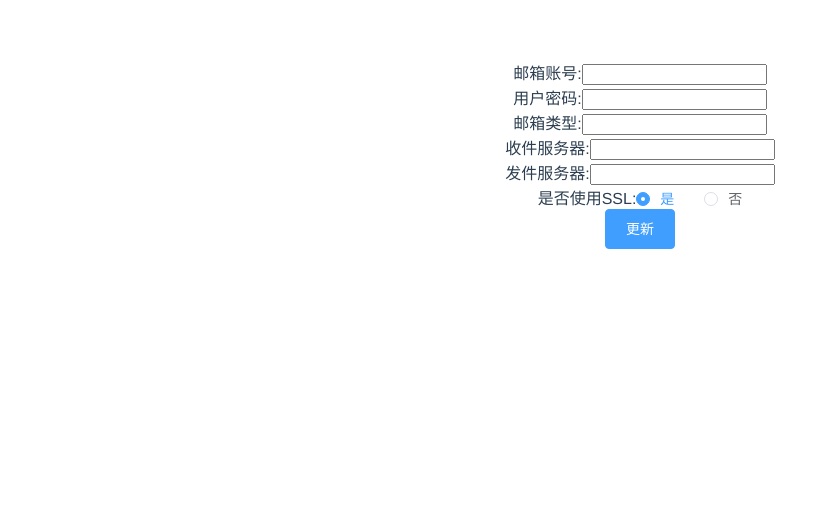
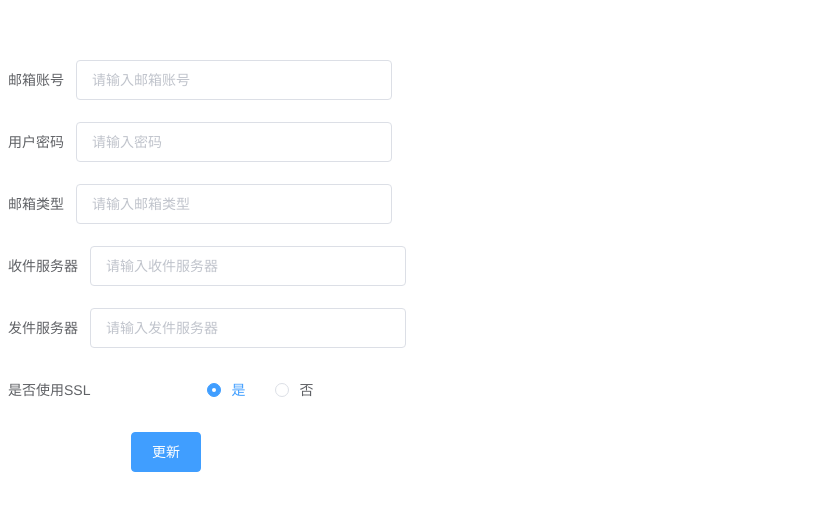
Before and after one commit to qilin08/CoreApi, a Vue app in the folder Development/Sanchi-Vue/: page /#/ in a window 1280 px wide. Shown: the top 510 px of the page, without its empty margins (0-830 px from the left). Built offline with nearby package versions, Linux system fonts and the light colour scheme; no server answers.

Commit message:
修改界面样式

```diff
--- a/Development/Sanchi-Vue/package.json
+++ b/Development/Sanchi-Vue/package.json
@@ -11,9 +11,11 @@
   },
   "dependencies": {
     "axios": "^0.19.2",
+    "echarts": "^4.9.0",
     "element-ui": "^2.13.2",
     "vue": "^2.5.2",
-    "vue-router": "^3.0.1"
+    "vue-router": "^3.0.1",
+    "vuex": "^3.5.1"
   },
   "devDependencies": {
     "autoprefixer": "^7.1.2",
--- a/Development/Sanchi-Vue/src/pages/email/EmailAccount.vue
+++ b/Development/Sanchi-Vue/src/pages/email/EmailAccount.vue
@@ -1,50 +1,72 @@
 <template>
   <div class="account">
     <el-form :model="form">
-    <div>
-      <label>邮箱账号:</label>
-      <input v-model="EmailAccount">
-    </div>
-    <div>
-      <label>用户密码:</label>
-      <input v-model="PassWord" type="password">
-    </div>
-    <div>
-      <label>邮箱类型:</label>
-      <input v-model="EmailType">
-    </div>
-    <div>
-      <label>收件服务器:</label>
-      <input v-model="PickUpServer">
-    </div>
-    <div>
-      <label>发件服务器:</label>
-      <input v-model="SendingServer">
-    </div>
-    <div>
-      <label>是否使用SSL:</label>
-      <el-radio v-model="IsSSL" label='1'>是</el-radio>
-      <el-radio v-model="IsSSL" label='0'>否</el-radio>
-    </div>
+      <el-form-item label="邮箱账号">
+        <el-col :span="6">
+          <el-input
+            v-model="EmailAccount"
+            placeholder="请输入邮箱账号"
+          ></el-input>
+        </el-col>
+      </el-form-item>
+      <el-form-item label="用户密码">
+        <el-col :span="6">
+          <el-input
+            v-model="PassWord"
+            show-password
+            placeholder="请输入密码"
+          ></el-input>
+        </el-col>
+      </el-form-item>
+      <el-form-item label="邮箱类型">
+        <el-col :span="6">
+          <el-input v-model="EmailType" placeholder="请输入邮箱类型"></el-input>
+        </el-col>
+      </el-form-item>
+      <el-form-item label="收件服务器">
+        <el-col :span="6">
+          <el-input
+            v-model="PickUpServer"
+            placeholder="请输入收件服务器"
+          ></el-input>
+        </el-col>
+      </el-form-item>
+      <el-form-item label="发件服务器">
+        <el-col :span="6">
+          <el-input
+            v-model="SendingServer"
+            placeholder="请输入发件服务器"
+          ></el-input>
+        </el-col>
+      </el-form-item>
+
+      <el-form-item label="是否使用SSL">
+        <el-col :span="6">
+          <el-radio v-model="IsSSL" label="1" >是</el-radio>
+          <el-radio v-model="IsSSL" label="0" >否</el-radio>
+        </el-col>
+      </el-form-item>
+
+      <el-col :span="6">
         <el-button @click="fnSaveInfo" type="primary">更新</el-button>
+      </el-col>
     </el-form>
-
   </div>
 </template>
 
 <script>
 export default {
-    name: 'EmailAccount',
+  name: "EmailAccount",
   data() {
     return {
-        EmailAccount: '',
-        PassWord: '',
-        EmailType: '',
-        PickUpServer: '',
-        SendingServer: '',
-        IsSSL: '1',
-        form:{}
-      }
+      EmailAccount: "",
+      PassWord: "",
+      EmailType: "",
+      PickUpServer: "",
+      SendingServer: "",
+      IsSSL: "1",
+      form: {},
+    };
   },
   //在这里调用ajax请求方法
   created() {
@@ -55,9 +77,10 @@
     fnGetInfo: function () {
       //GET
       this.$ajax({
-          method: 'get',
-          url: 'api/Email/GetEmailInfo',
-        }).then(response => {
+        method: "get",
+        url: "api/Email/GetEmailInfo",
+      })
+        .then((response) => {
           var _data = response.data.data;
           // console.log(_data);
           this.EmailAccount = _data.emailAccount;
@@ -65,36 +88,38 @@
           this.EmailType = _data.emailType;
           this.PickUpServer = _data.pickUpServer;
           this.SendingServer = _data.sendingServer;
-          this.IsSSL = _data.isSSL?'1':'0';
-        }).catch(function (err) {
-          console.log(err)
+          this.IsSSL = _data.isSSL ? "1" : "0";
+        })
+        .catch(function (err) {
+          console.log(err);
         });
     },
+
     fnSaveInfo: function () {
       //Post
       this.$ajax({
-          method: 'post',
-          url: 'api/Email/SetEmailInfo',
+        method: "post",
+        url: "api/Email/SetEmailInfo",
         data: {
           EmailAccount: this.EmailAccount,
           PassWord: this.PassWord,
           EmailType: this.EmailType,
           PickUpServer: this.PickUpServer,
           SendingServer: this.SendingServer,
-            IsSSL: this.IsSSL==='1'?true:false
+          IsSSL: this.IsSSL === "1" ? true : false,
         },
-        }).then(function (response) {
+      })
+        .then(function (response) {
           console.log(response);
-        }).catch(function (err) {
-          console.log(err)
+        })
+        .catch(function (err) {
+          console.log(err);
         });
 
       this.fnGetInfo();
-      }
-    }
-
-  }
-
+    },
+  },
+};
 </script>
 
 <style scoped>
```
Also changed, not shown: 1 other file (tests, documents, lock files or other folders). Lines whose indentation alone changed are shown as unchanged.
